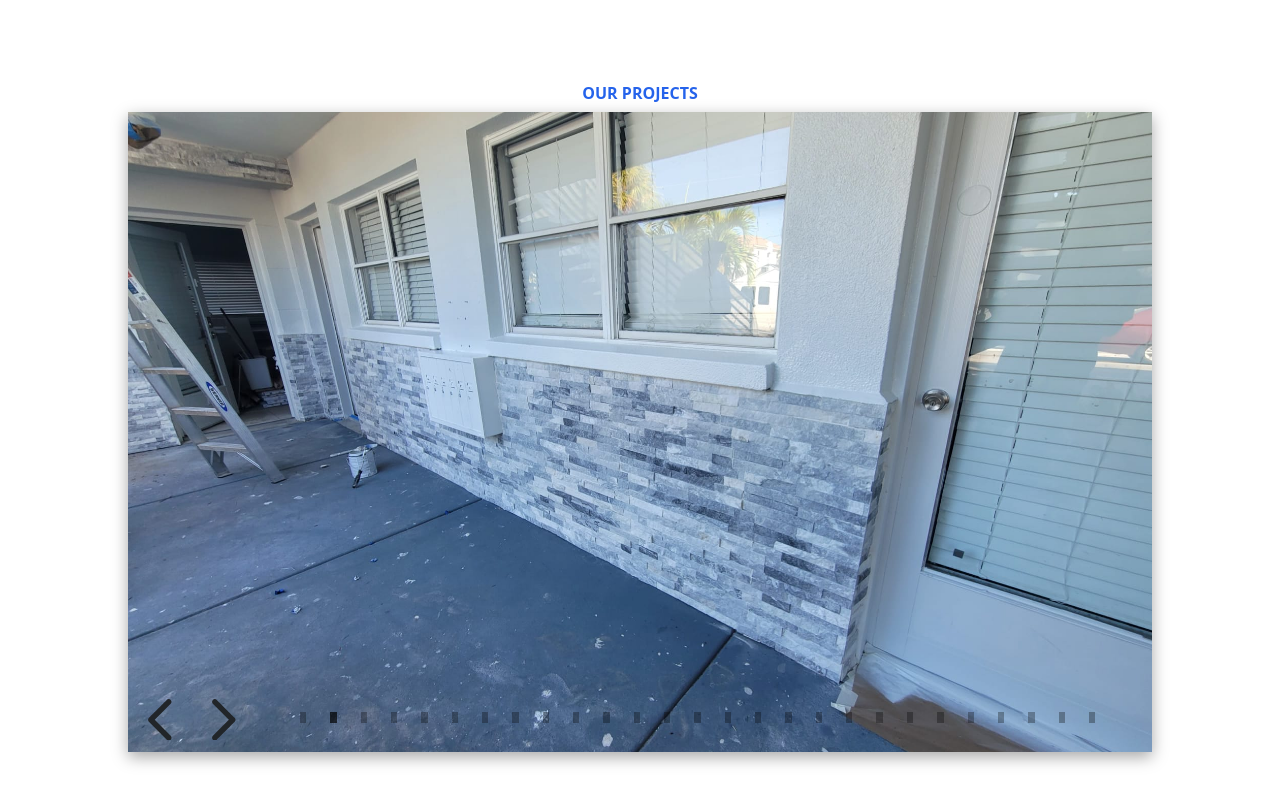
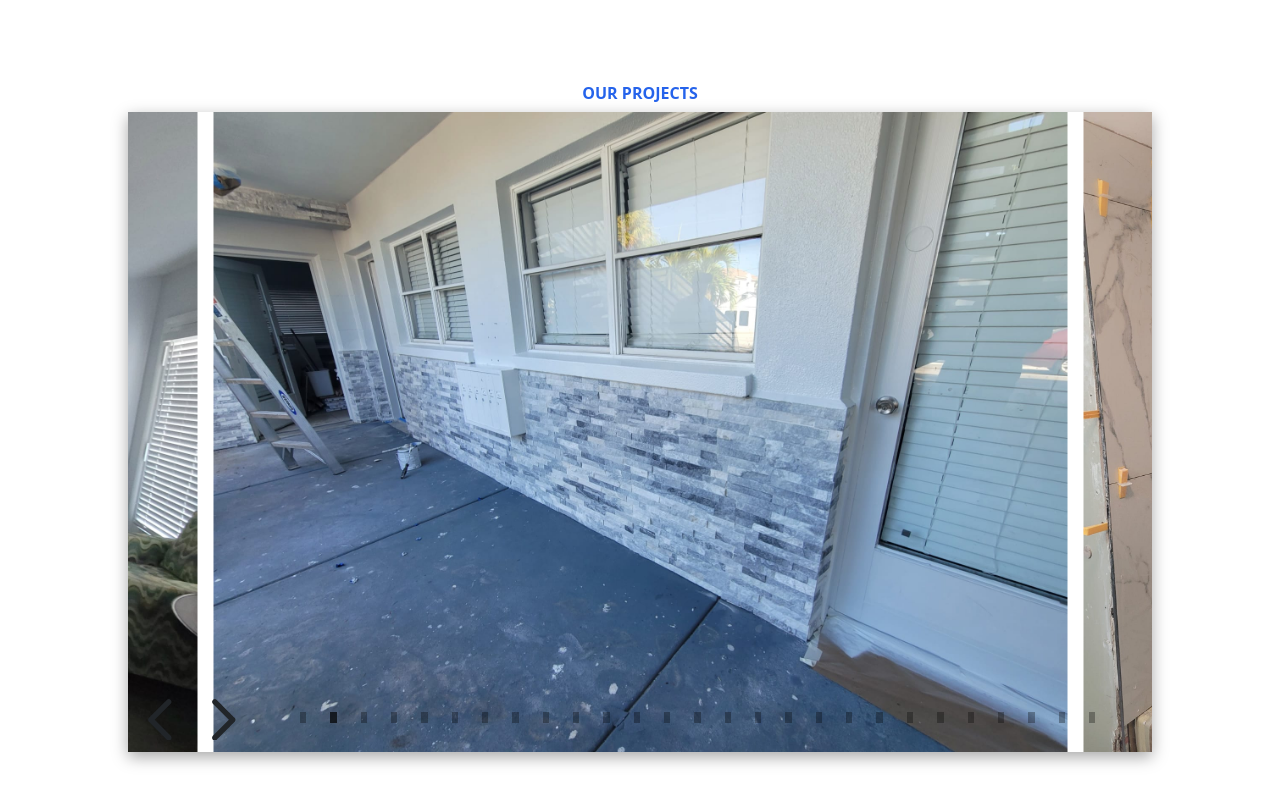
Before and after one commit to FadiBibawy/good-foundation-llc, a React (Create React App) app: page / in a window 1280 px wide. Shown: the part 1448-2240 px from the top of the page. Built offline with nearby package versions, Linux system fonts and the light colour scheme.

Commit message:
edited the carousel images size, and added keyborad arrow keys feature

```diff
--- a/src/components/Carousel.js
+++ b/src/components/Carousel.js
@@ -1,20 +1,16 @@
 import React, { useState, useEffect, useCallback } from "react";
-
 import useEmblaCarousel from "embla-carousel-react";
 import Autoplay from "embla-carousel-autoplay";
-
 import {
   DotButton,
   PrevButton,
   NextButton,
 } from "./EmblaCarouselArrowsDotsButtons";
-
 import imageByIndex from "./imageByIndex";
 
 const Carousel = (props) => {
   const { slides, options } = props;
   const [emblaRef, emblaApi] = useEmblaCarousel(options, [Autoplay()]);
-
   const [prevBtnDisabled, setPrevBtnDisabled] = useState(true);
   const [nextBtnDisabled, setNextBtnDisabled] = useState(true);
   const [selectedIndex, setSelectedIndex] = useState(0);
@@ -62,7 +58,13 @@ const Carousel = (props) => {
     emblaApi.on("reInit", onInit);
     emblaApi.on("reInit", onSelect);
     emblaApi.on("select", onSelect);
-  }, [emblaApi, onInit, onSelect]);
+
+    document.addEventListener("keydown", handleKeyDown);
+
+    return () => {
+      document.removeEventListener("keydown", handleKeyDown);
+    };
+  }, [emblaApi, onInit, onSelect, handleKeyDown]);
 
   return (
     <div>
@@ -104,17 +106,6 @@ const Carousel = (props) => {
           ))}
         </div>
       </div>
-      {/* <div className="embla__dots">
-        {scrollSnaps.map((_, index) => (
-          <DotButton
-            key={index}
-            onClick={() => scrollTo(index)}
-            className={"embla__dot".concat(
-              index === selectedIndex ? " embla__dot--selected" : ""
-            )}
-          />
-        ))}
-      </div> */}
     </div>
   );
 };
--- a/src/css/carousel.css
+++ b/src/css/carousel.css
@@ -1,6 +1,6 @@
 .embla {
   --slide-spacing: 1rem;
-  --slide-size: 100%;
+  /* --slide-size: 100%; */
   --slide-height: 40rem;
   /* padding: 1.6rem; */
 }
@@ -16,15 +16,16 @@
   margin-left: calc(var(--slide-spacing) * -1);
 }
 .embla__slide {
-  flex: 0 0 var(--slide-size);
-  min-width: 0;
+  /* flex: 0 0 var(--slide-size); */
+  flex: 0 0 auto;
+  min-width: 100; /* Set minimum width to 100% */
   padding-left: var(--slide-spacing);
   position: relative;
 }
 .embla__slide__img {
   display: block;
   height: var(--slide-height);
-  width: 100%;
+  width: auto;
   object-fit: cover;
   max-width: 100%;
 }
```
